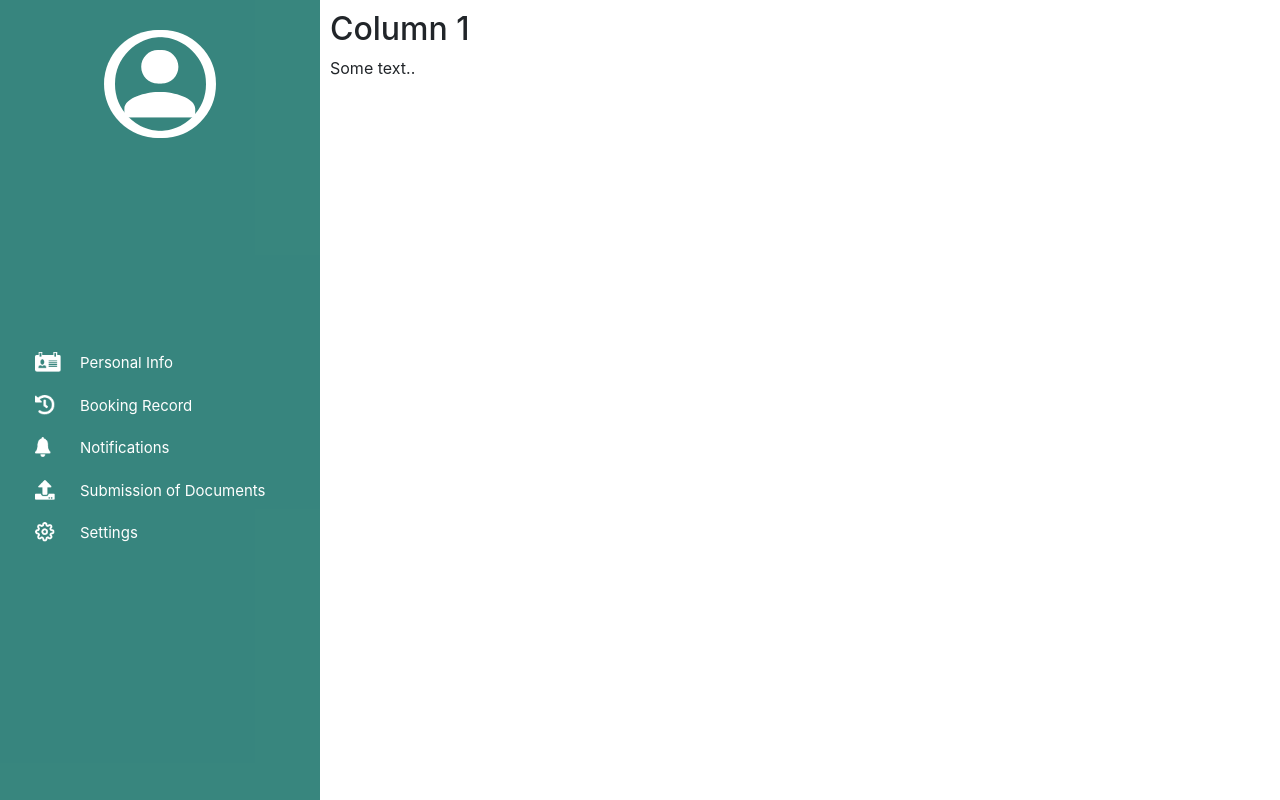
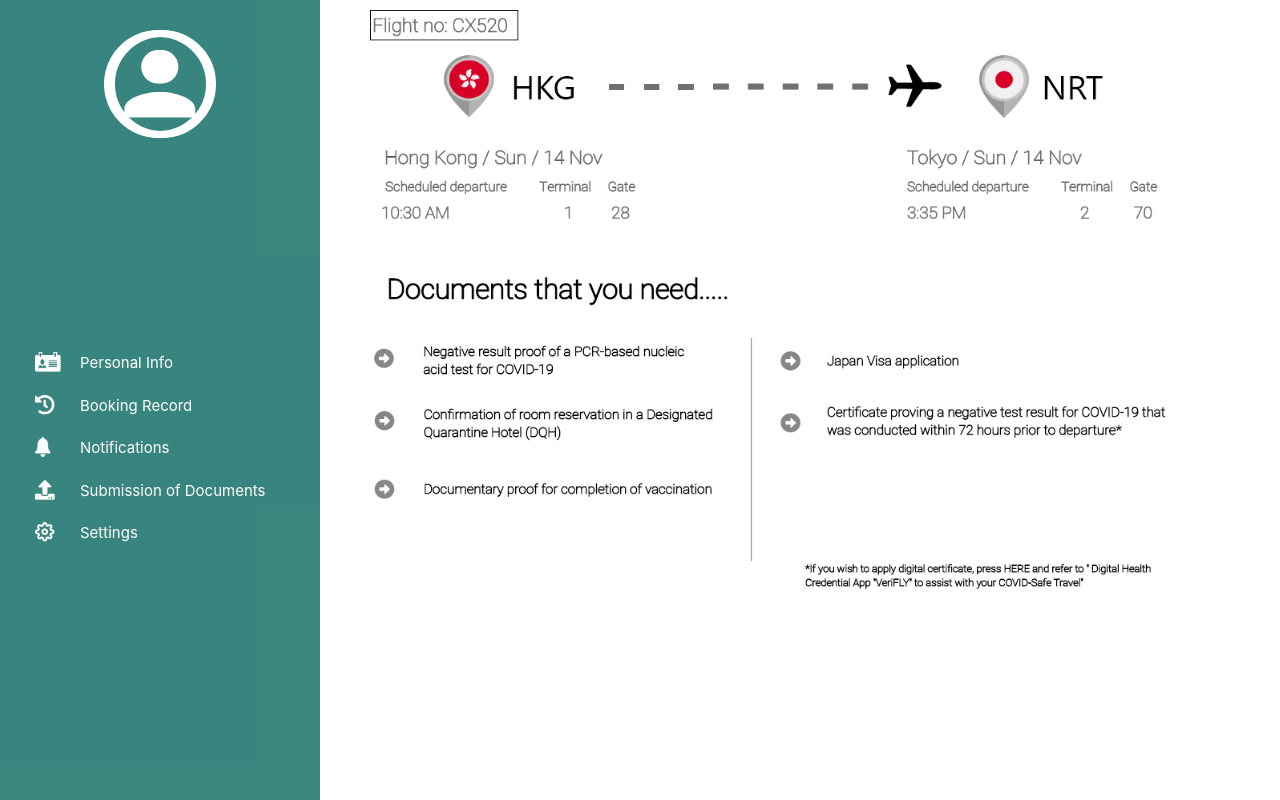
Before and after one commit to swh0404/cathay-hackathon-team59, a plain HTML site: page public/html/booking.html in a window 1280 px wide. Drawn offline with nearby package versions, Linux system fonts and the light colour scheme; some packages are replaced by stand-ins of ours; no server answers.

Commit message:
push booking

```diff
--- /dev/null
+++ b/public/css/book.css
@@ -0,0 +1,3 @@
+.gg {
+    padding: 50px;
+}
--- a/public/html/booking.html
+++ b/public/html/booking.html
@@ -1,11 +1,7 @@
 <html>
+
 <head>
-    <link
-      rel="stylesheet"
-      href="https://maxcdn.bootstrapcdn.com/bootstrap/4.0.0/css/bootstrap.min.css"
-      integrity="sha384-Gn5384xqQ1aoWXA+058RXPxPg6fy4IWvTNh0E263XmFcJlSAwiGgFAW/dAiS6JXm"
-      crossorigin="anonymous"
-    />
+    <link rel="stylesheet" href="https://maxcdn.bootstrapcdn.com/bootstrap/4.0.0/css/bootstrap.min.css" integrity="sha384-Gn5384xqQ1aoWXA+058RXPxPg6fy4IWvTNh0E263XmFcJlSAwiGgFAW/dAiS6JXm" crossorigin="anonymous" />
     <link rel="stylesheet" href="../css/profile.css" />
     <script src="https://ajax.googleapis.com/ajax/libs/jquery/3.5.1/jquery.min.js"></script>
 </head>
@@ -26,19 +22,17 @@
                 <span id="space"></span>
             </div>
         </div>
-      <div class="b colu col-9">
-        <h2>Column 1</h2>
-        <p>Some text..</p>
+        <div class="b colu col-9" style=" padding-left: 50px;">
+            <img src="../src/gg.png" height="580" width="800" ;>
+
         </div>
     </div>
 
     <script defer src="/__/firebase/9.4.1/firebase-app-compat.js"></script>
     <script src="../js/firebase_config.js"></script>
-    <script
-      defer
-      src="/__/firebase/9.4.1/firebase-firestore-compat.js"
-    ></script>
+    <script defer src="/__/firebase/9.4.1/firebase-firestore-compat.js"></script>
     <script defer src="/__/firebase/9.4.1/firebase-auth-compat.js"></script>
     <script src="../js/profile.js"></script>
 </body>
+
 </html>
```
Also changed, not shown: public/html/check.html (added), public/src/gg.jpeg (added), public/src/gg.png (added). Lines whose indentation alone changed are shown as unchanged.
